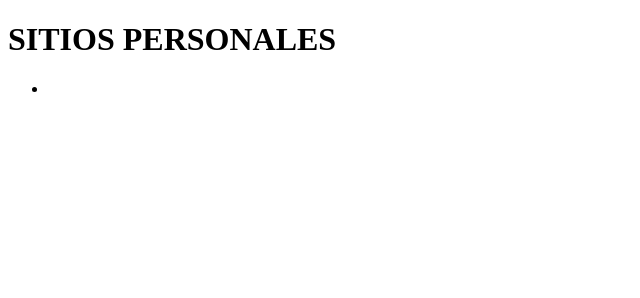
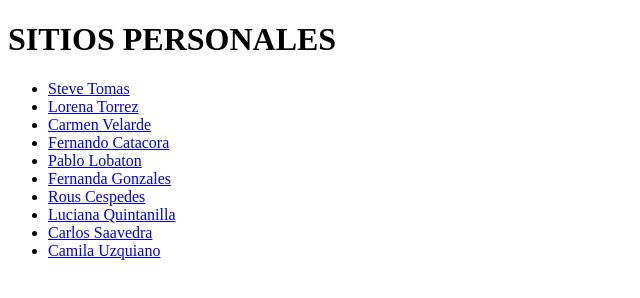
Before and after one commit to ernestomontellano-ucb/sitios_personales, a plain HTML site: page index.html in a window 1280 px wide. Shown: the whole page, without its empty margins (0-640 px from the left). Drawn offline with Linux system fonts and the light colour scheme.

Commit message:
Update index.html

```diff
--- a/index.html
+++ b/index.html
@@ -9,7 +9,16 @@
 <body>
     <h1>SITIOS PERSONALES</h1>
     <ul>
-        <li><a href=""></a></li>
+        <li><a href="steve_tomas/">Steve Tomas</a></li>
+        <li><a href="lorena_torrez/">Lorena Torrez</a></li>
+        <li><a href="carmen_velarde/">Carmen Velarde</a></li>
+        <li><a href="fernando_catacora/">Fernando Catacora</a></li>
+        <li><a href="pablo_lobaton/">Pablo Lobaton</a></li>
+        <li><a href="fernanda_gonzales/">Fernanda Gonzales</a></li>
+        <li><a href="rous_cespedes/">Rous Cespedes</a></li>
+        <li><a href="luciana_quintanilla/">Luciana Quintanilla</a></li>
+        <li><a href="carlos_saavedra/">Carlos Saavedra</a></li>
+        <li><a href="camila_uzquiano/">Camila Uzquiano</a></li>
     </ul>
 </body>
 </html>
```
